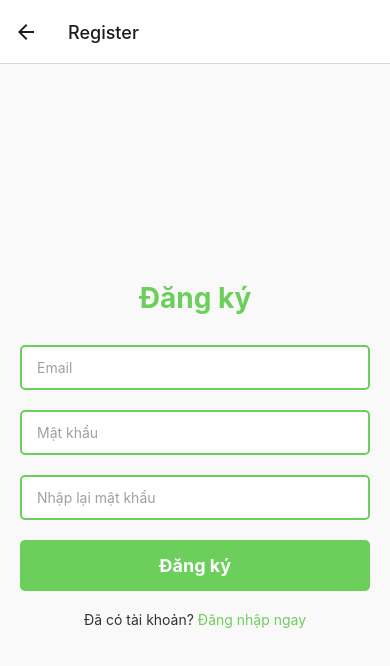
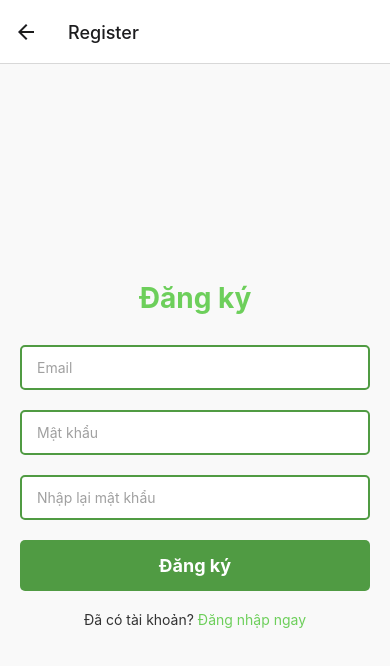
Before and after one commit to NguyenDink/LTDDNC-Tuan2, a React Native app: screen /Register in a window 390 px wide. Shown: the top 666 px of the page. Built offline with nearby package versions, Linux system fonts and the light colour scheme.

Commit message:
21110259 - Bài tập tuần 2

```diff
--- a/components/RegisterPage.js
+++ b/components/RegisterPage.js
@@ -79,7 +79,7 @@ const styles = StyleSheet.create({
     },
     input: {
         height: 45,
-        borderColor: "#6dcf5b",
+        borderColor: "#509b43",
         borderWidth: 2,
         borderRadius: 5,
         marginBottom: 20,
@@ -87,7 +87,7 @@ const styles = StyleSheet.create({
         backgroundColor: "#ffffff",
     },
     button: {
-        backgroundColor: "#6dcf5b",
+        backgroundColor: "#509b43",
         borderRadius: 5,
         paddingVertical: 15,
         paddingHorizontal: 20,
```
Also changed, not shown: components/style.css (deleted).
